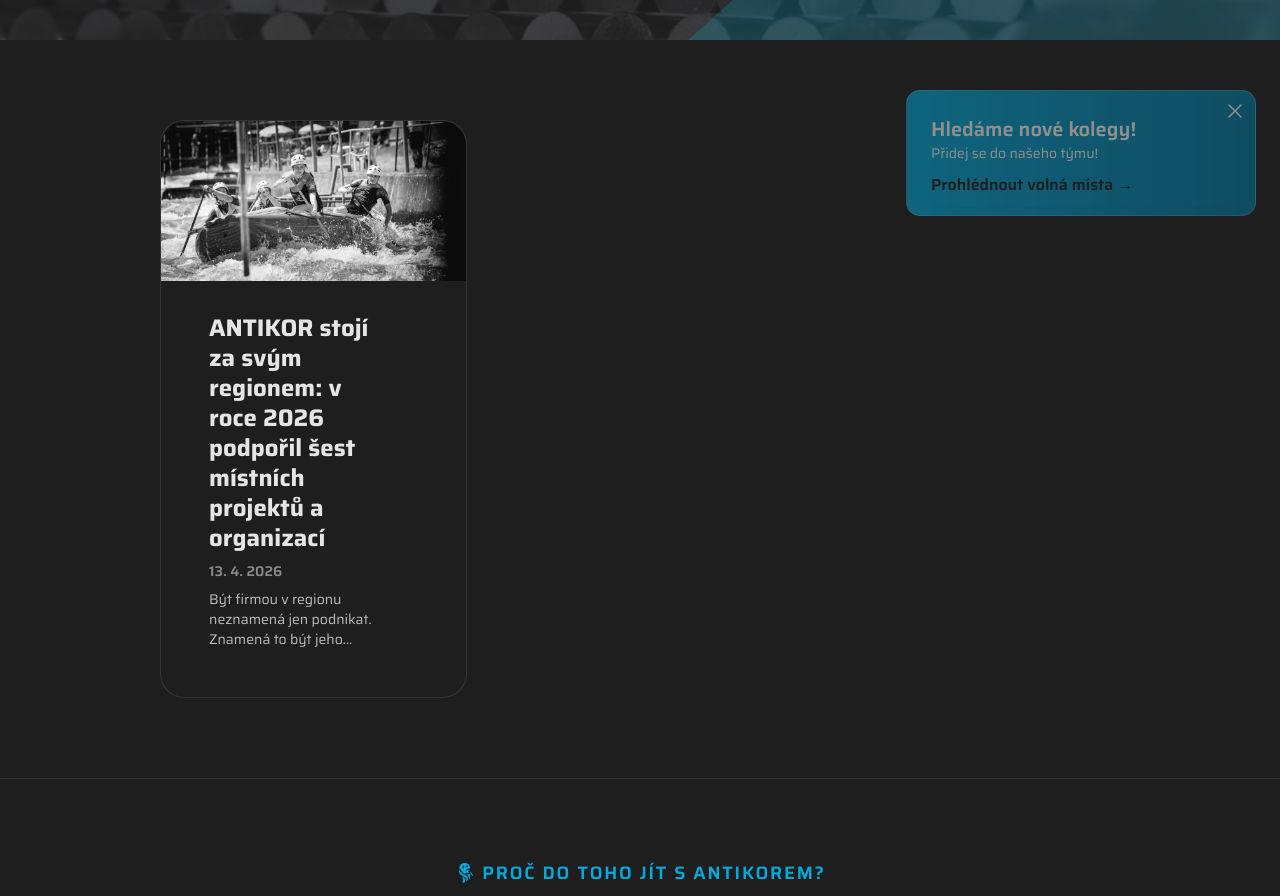
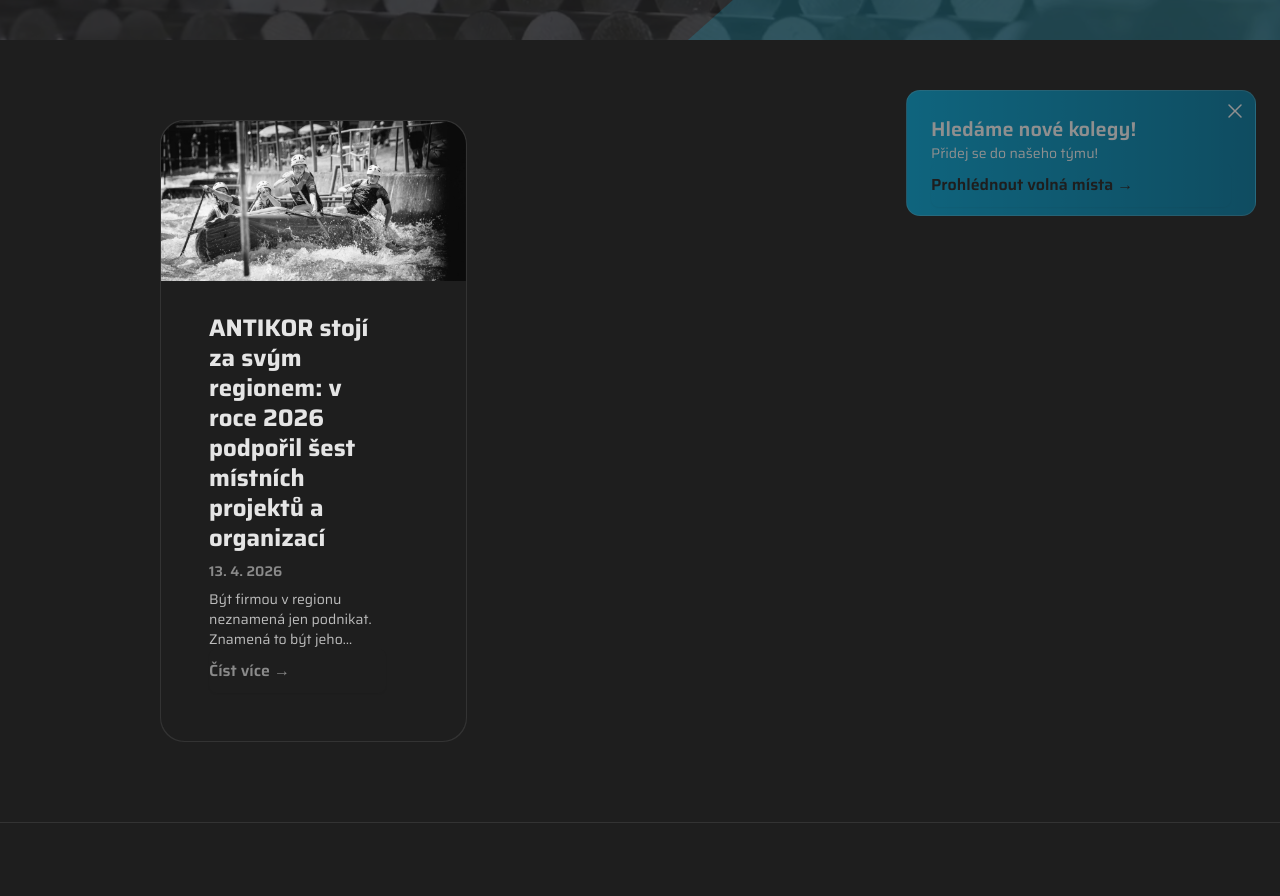
Before and after one commit to coalmarketing/antikor, a Next.js app: page /blog in a window 1280 px wide. Shown: the part 560-1456 px from the top of the page. Built offline with nearby package versions, Linux system fonts and the light colour scheme.

Commit message:
fix (*): blog card link fixed

```diff
--- a/components/blogSection.tsx
+++ b/components/blogSection.tsx
@@ -1,8 +1,9 @@
 "use client";
 
 import type { BlogPost } from "@/utils/getPosts";
-import Link from "next/link";
+import { useRouter } from "next/navigation";
 import Card from "./card";
+import Button from "./button";
 
 function stripMarkdown(text: string): string {
   return text
@@ -33,15 +34,17 @@
   posts: BlogPost[];
   limit?: number;
 }) {
+  const router = useRouter();
+
   if (!posts?.length) return <p>Žádné příspěvky nebyly nalezeny.</p>;
 
   return (
     <div className="grid grid-cols-1 md:grid-cols-2 xl:grid-cols-3 gap-5 w-full mx-auto">
       {posts.slice(0, limit).map((post) => (
-        <Link
-          href={`/blog/${post.slug}`}
+        <div
+          onClick={() => router.push(`/blog/${post.slug}`)}
           key={post.slug}
-          className="block hover:scale-101 transition duration-300 z-50 grayscale-100 hover:grayscale-0"
+          className="block hover:scale-101 transition duration-300 z-50 grayscale-100 hover:grayscale-0 hover:cursor-pointer"
         >
           <Card className="z-50">
             <div className="w-full h-40 bg-steel-700">
@@ -67,9 +70,14 @@
                     : plain;
                 })()}
               </div>
+              <Button
+                label="Číst více"
+                href={`/blog/${post.slug}`}
+                transparent
+              />
             </BlogCardWrapper>
           </Card>
-        </Link>
+        </div>
       ))}
     </div>
   );
```
